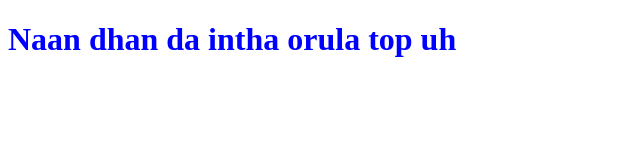
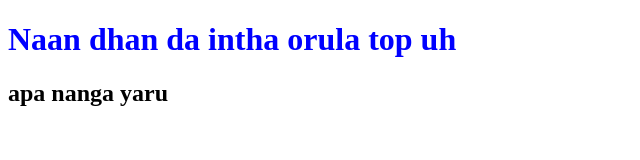
Before and after one commit to Madhan457/git, a plain HTML site: page index.html in a window 1280 px wide. Shown: the whole page, without its empty margins (0-640 px from the left). Drawn offline with Linux system fonts and the light colour scheme.

Commit message:
third commit

```diff
--- a/index.html
+++ b/index.html
@@ -9,5 +9,6 @@
 </head>
 <body>
     <h1 id="umm">Naan dhan da intha orula top uh</h1>
+    <h2 id=""mmu>apa nanga yaru</h1>
 </body>
 </html>
```
